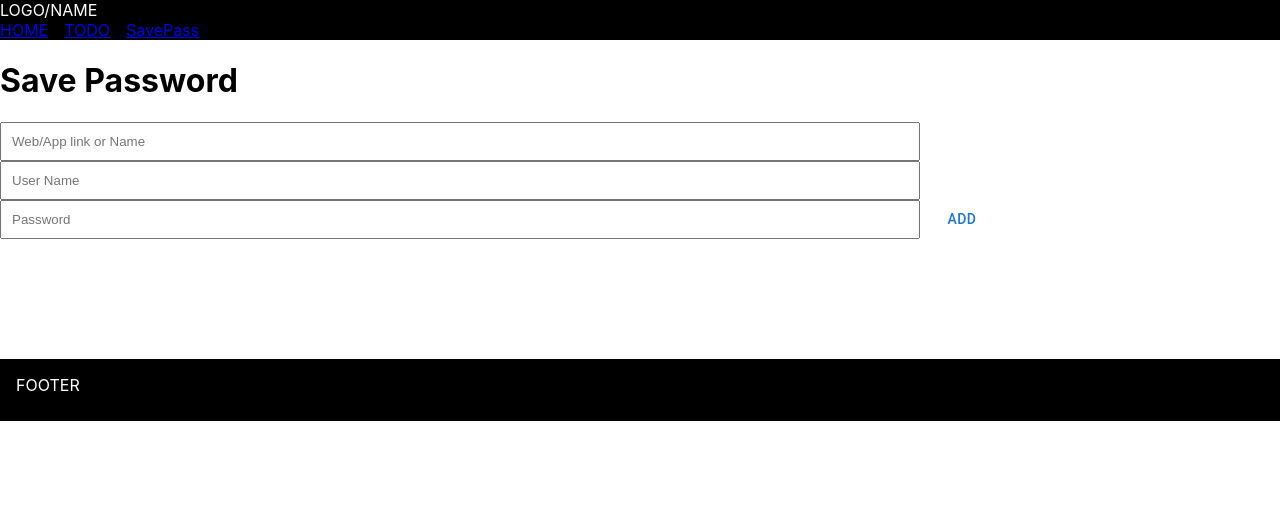
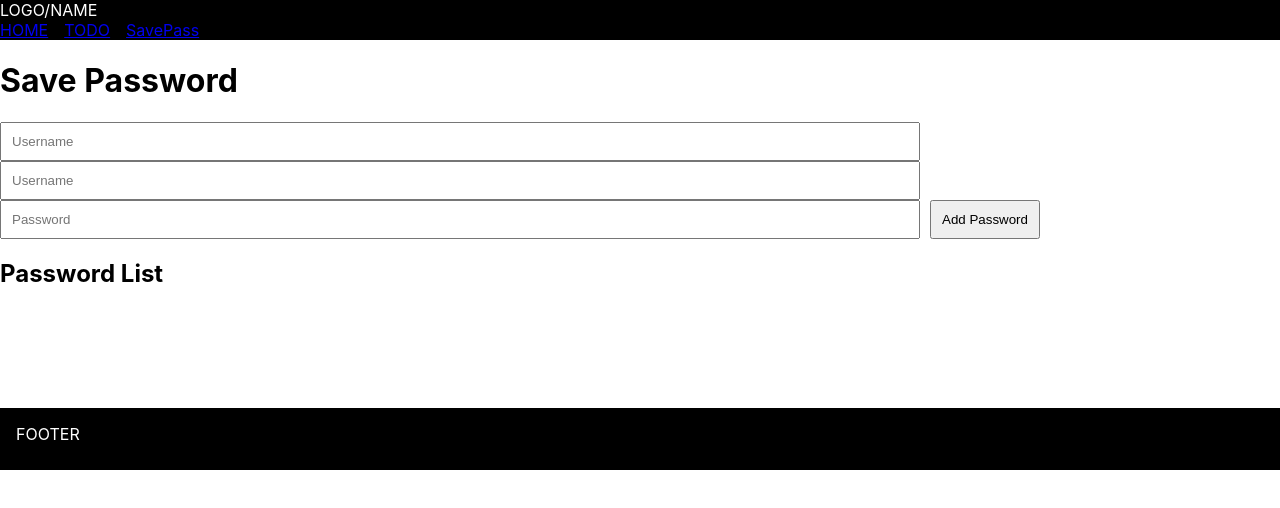
Before and after one commit to ASH0DANNY/Keep-Memories, a React (Create React App) app: page /savepassword in a window 1280 px wide. Shown: the top 508 px of the page. Built offline with nearby package versions, Linux system fonts and the light colour scheme.

Commit message:
Save password working

```diff
--- a/src/App.js
+++ b/src/App.js
@@ -2,8 +2,8 @@ import { BrowserRouter as Router, Route, Routes } from "react-router-dom";
 import Footer from "./component/footer";
 import Navbar from "./component/navbar";
 import TodoList from "./component/todolist";
+import HomePage from "./component/HomePage";
 import SavePassword from "./component/savePassword";
-import HomePage from "./component/HomePage";
 
 function App() {
   return (
--- a/src/component/savePassword.jsx
+++ b/src/component/savePassword.jsx
@@ -1,95 +1,77 @@
-import { Button } from "@mui/material";
 import React, { useState } from "react";
-import "./savePassword.css";
 
 const SavePassword = () => {
-  const [SavedPassword, setSavedPassword] = useState([]);
-  const [webLink, setWebLink] = useState("");
-  const [userName, setUserName] = useState("");
-  const [userPassword, setUserPassword] = useState("");
-  const [editIndex, setEditIndex] = useState(null);
-  const [inputValue, setInputValue] = useState([
-    {
-      link: "",
-      username: "",
-      password: "",
-    },
-  ]);
+  const [users, setUsers] = useState([]);
+  const [username, setUsername] = useState("");
+  const [password, setPassword] = useState("");
+  const [webLink, setwebLink] = useState("");
+  const [editingIndex, setEditingIndex] = useState(null);
 
-  const handleAddSavePassword = () => {
-    setInputValue([
-      {
-        link: webLink,
-        username: userName,
-        password: userPassword,
-      },
-    ]);
-    console.log("inputValue" + inputValue);
-
-    if (editIndex !== null) {
-      const updatedList = SavedPassword.map((item, index) =>
-        index === editIndex ? inputValue : item
+  const handleAddUser = () => {
+    if (editingIndex !== null) {
+      // Edit existing user
+      const updatedUsers = users.map((user, index) =>
+        index === editingIndex ? { webLink, username, password } : user
       );
-      setSavedPassword(updatedList);
-      setEditIndex(null);
+      setUsers(updatedUsers);
+      setEditingIndex(null);
     } else {
-      setSavedPassword([...SavedPassword, inputValue]);
+      // Add new user
+      setUsers([...users, { webLink, username, password }]);
     }
-
-    setWebLink("");
-    setUserName("");
-    setUserPassword("");
+    setUsername("");
+    setPassword("");
+    setwebLink("");
   };
 
-  const HandleUpdatePassword = (index) => {
-    setInputValue(SavedPassword[index]);
-    setWebLink(inputValue.link);
-    setUserName(inputValue.username);
-    setUserPassword(inputValue.password);
-    setEditIndex(index);
+  const handleEditUser = (index) => {
+    setwebLink(users[index].webLink);
+    setUsername(users[index].username);
+    setPassword(users[index].password);
+    setEditingIndex(index);
   };
 
-  const HandleDeletePassword = (index) => {
-    const updatedList = SavedPassword.filter((_, i) => i !== index);
-    setSavedPassword(updatedList);
+  const handleDeleteUser = (index) => {
+    const updatedUsers = users.filter((_, i) => i !== index);
+    setUsers(updatedUsers);
   };
 
   return (
-    <>
+    <div>
       <h1>Save Password</h1>
       <input
         type="text"
+        placeholder="Username"
         value={webLink}
-        onChange={(e) => setWebLink(e.target.value)}
-        placeholder="Web/App link or Name"
+        onChange={(e) => setwebLink(e.target.value)}
       />
       <input
         type="text"
-        value={userName}
-        onChange={(e) => setUserName(e.target.value)}
-        placeholder="User Name"
+        placeholder="Username"
+        value={username}
+        onChange={(e) => setUsername(e.target.value)}
       />
       <input
-        type="text"
-        value={userPassword}
-        onChange={(e) => setUserPassword(e.target.value)}
+        type="password"
         placeholder="Password"
+        value={password}
+        onChange={(e) => setPassword(e.target.value)}
       />
-      <Button onClick={handleAddSavePassword}>
-        {editIndex == null ? "Add" : "Update"}
-      </Button>
+      <button onClick={handleAddUser}>
+        {editingIndex !== null ? "Update Password" : "Add Password"}
+      </button>
+
+      <h2>Password List</h2>
       <ul>
-        {SavedPassword.map((item, index) => (
+        {users.map((user, index) => (
           <li key={index}>
-            {item[index]}
-            link:{item[index].link} uname:{item[index].username} pass:
-            {item[index].password}
-            <button onClick={() => HandleUpdatePassword(index)}>Edit</button>
-            <button onClick={() => HandleDeletePassword(index)}>Delete</button>
+            {user.webLink} {user.username} (*****)
+            <button onClick={() => handleEditUser(index)}>Edit</button>
+            <button onClick={() => handleDeleteUser(index)}>Delete</button>
           </li>
         ))}
       </ul>
-    </>
+    </div>
   );
 };
 
```
